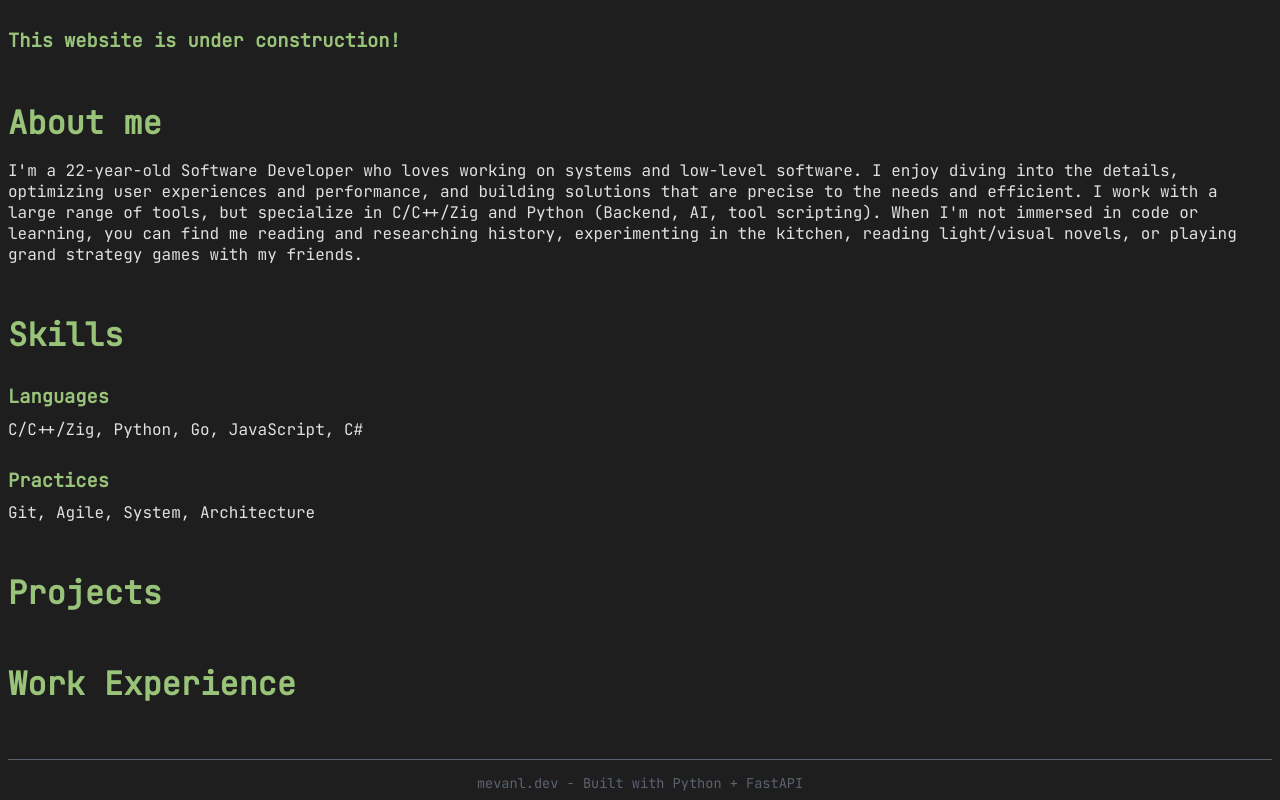
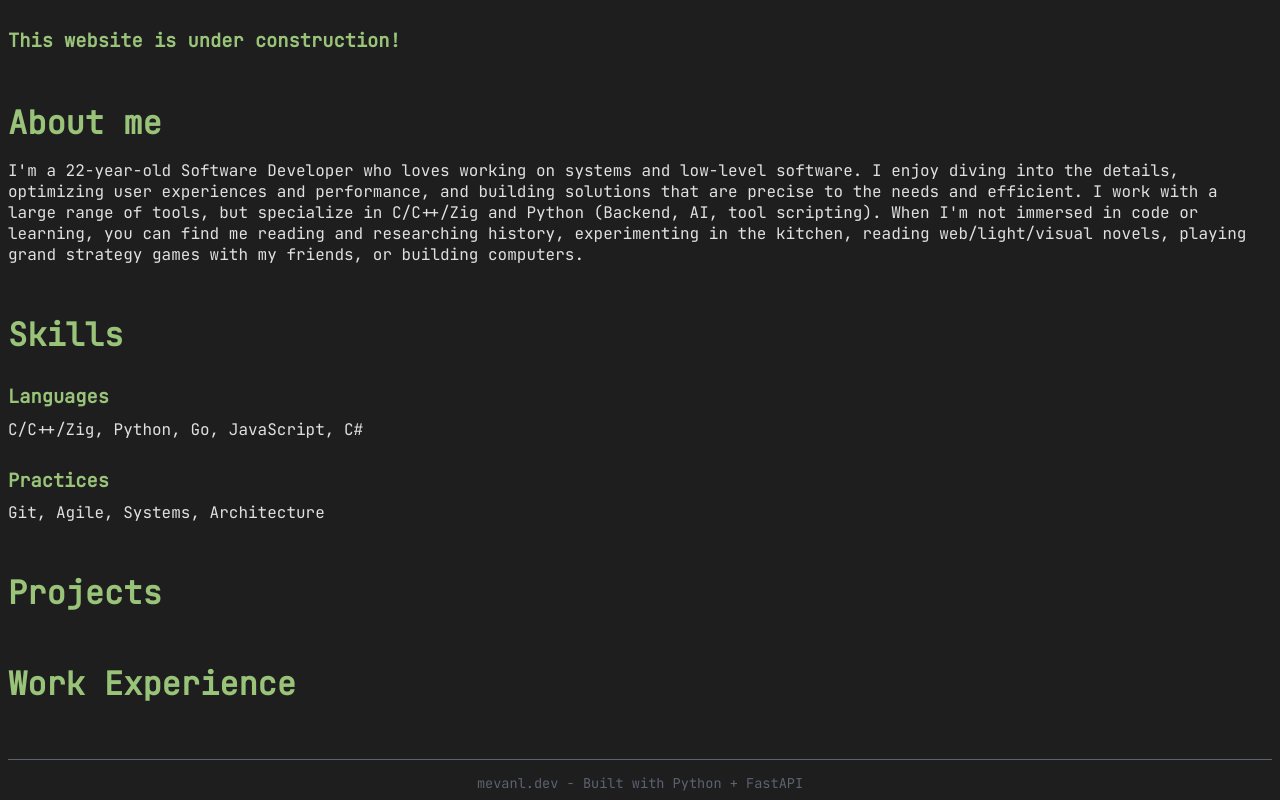
Before and after one commit to mevanl/mevanl-site, a FastAPI app: page / in a window 1280 px wide. Shown: the part 39-839 px from the top of the page. Run offline with FastAPI, Linux system fonts and the light colour scheme.

Commit message:
fixed some minor wording issues in about me

```diff
--- a/app/templates/index.html
+++ b/app/templates/index.html
@@ -9,14 +9,14 @@
 <h1>About me</h1>
 I'm a 22-year-old Software Developer who loves working on systems and low-level software. I enjoy diving into the details, optimizing user experiences and performance, and building solutions that are precise to the needs and efficient. I work with a large range of tools, but specialize in C/C++/Zig and Python (Backend, AI, tool scripting).
 
-When I'm not immersed in code or learning, you can find me reading and researching history, experimenting in the kitchen, reading light/visual novels, or playing grand strategy games with my friends.
+When I'm not immersed in code or learning, you can find me reading and researching history, experimenting in the kitchen, reading web/light/visual novels, playing grand strategy games with my friends, or building computers.
 
 <h1>Skills</h1>
 
 <h3>Languages</h3>
 C/C++/Zig, Python, Go, JavaScript, C#
 <h3>Practices</h3>
-Git, Agile, System, Architecture
+Git, Agile, Systems, Architecture
 <h1>Projects</h1>
 
 <h1>Work Experience</h1>
```
